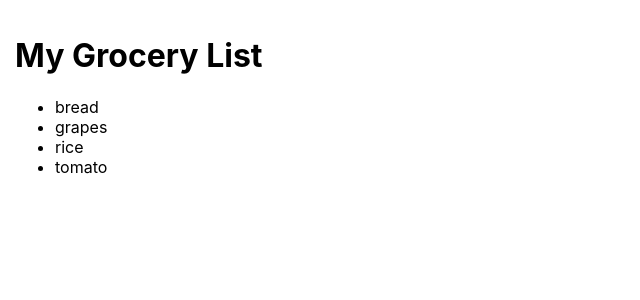
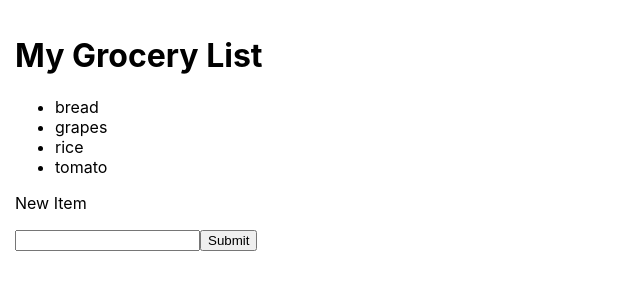
Before and after one commit to pedroluiznogueira/react-api-integration, a React (Create React App) app: page / in a window 1280 px wide. Shown: the top 300 px of the page, without its empty margins (0-640 px from the left). Built offline with nearby package versions, Linux system fonts and the light colour scheme; data requests are answered from the project's data file.

Commit message:
Adding form to the JSX

```diff
--- a/src/App.js
+++ b/src/App.js
@@ -20,6 +20,8 @@ function App() {
   return(
     <div className="wrapper">
      <h1>My Grocery List</h1>
+
+     {/* get method */}
      <ul>
        {
         list.map(
@@ -30,6 +32,15 @@ function App() {
         )
        }
      </ul>
+
+     {/* post method */}
+     <form>
+       <label>
+         <p>New Item</p>
+         <input type="text" />
+       </label>
+       <button type="submit">Submit</button>
+     </form>
    </div>
   )
 }
```
